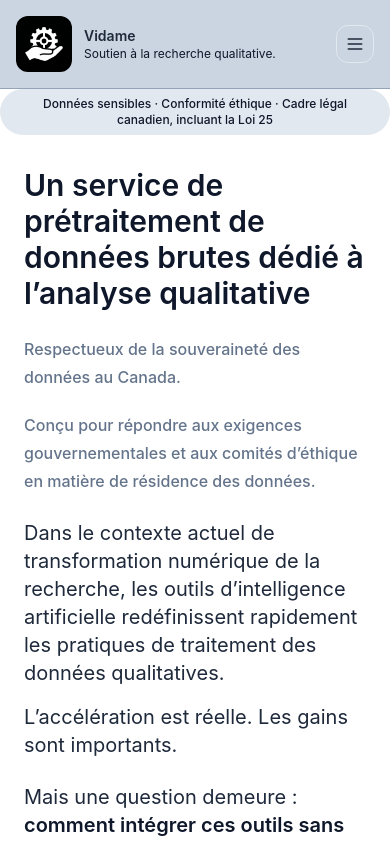
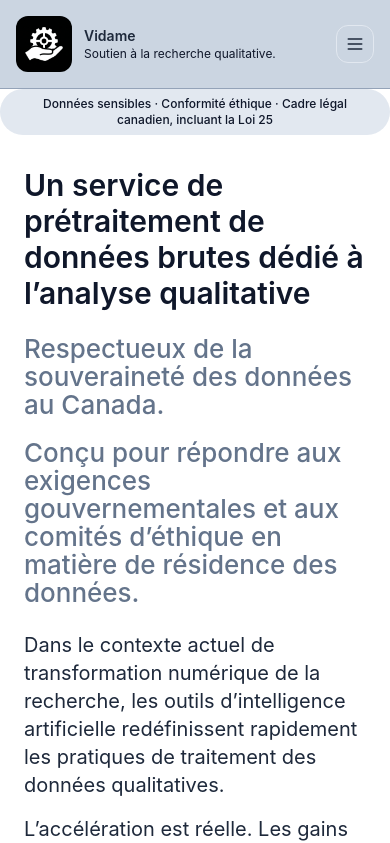
Before and after one commit to momopro21/vidame-recherche, a React (Vite) app: page / in a window 390 px wide. Shown: the top 843 px of the page. Built offline with nearby package versions, Linux system fonts and the light colour scheme; the HTML template or start-up script is replaced by a standard one.

Commit message:
Update App.tsx

```diff
--- a/src/App.tsx
+++ b/src/App.tsx
@@ -520,7 +520,7 @@ function Accueil({setPage,lang,}: {setPage: (page: string) => void;lang: "fr" |
     </>
   )}
 </h1>
-      <h2 className="mt-5 text-left text-[30] font-medium leading-7 text-slate-500 md:mx-auto md:max-w-3xl md:text-center md:text-2xl md:leading-8">
+      <h2 className="mt-5 text-left text-[26px] font-medium leading-7 text-slate-500 md:mx-auto md:max-w-3xl md:text-center md:text-2xl md:leading-8">
   {lang === "fr" ? (
     <>
       <span className="block md:inline">
```
